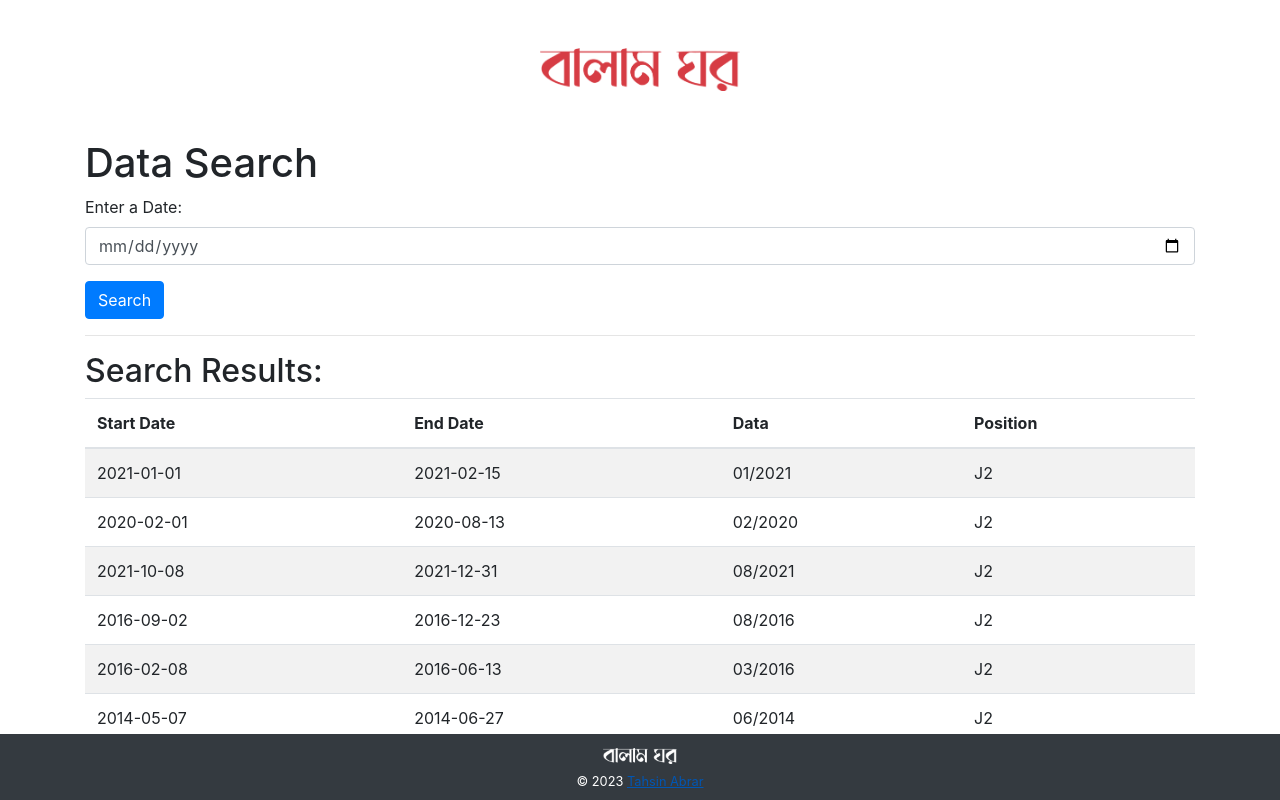
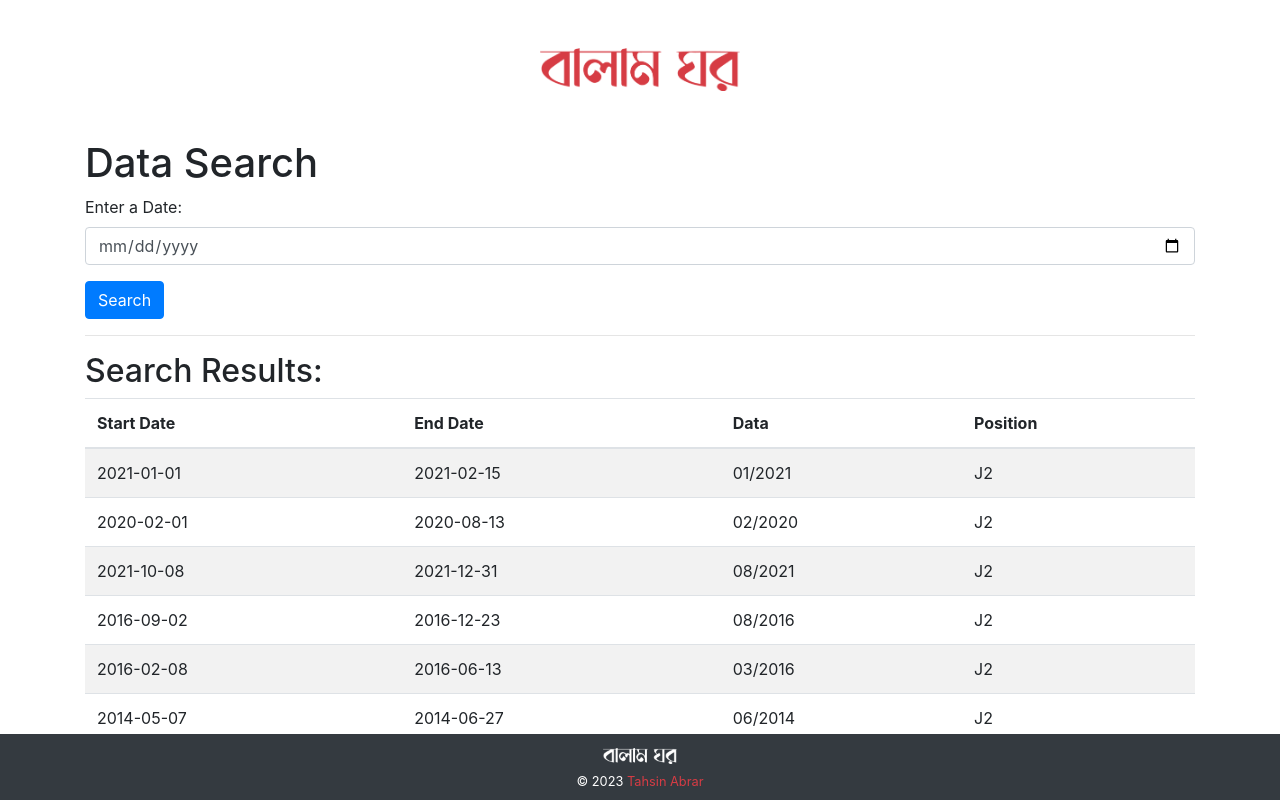
Before and after one commit to Tahsin000/BALAM-GHOR, a plain HTML site: page index.html in a window 1280 px wide. In both pictures the pointer is over the link "Tahsin Abrar". Shown: the top 800 px of the page. Drawn offline with nearby package versions, Linux system fonts and the light colour scheme.

Commit message:
Update index.html

```diff
--- a/index.html
+++ b/index.html
@@ -40,6 +40,11 @@
       }
       a {
         text-decoration: none;
+        color: #d63c44;
+      }
+      a:hover {
+        text-decoration: none;
+        color: #d63c44;
       }
 
       @keyframes spin {
```
